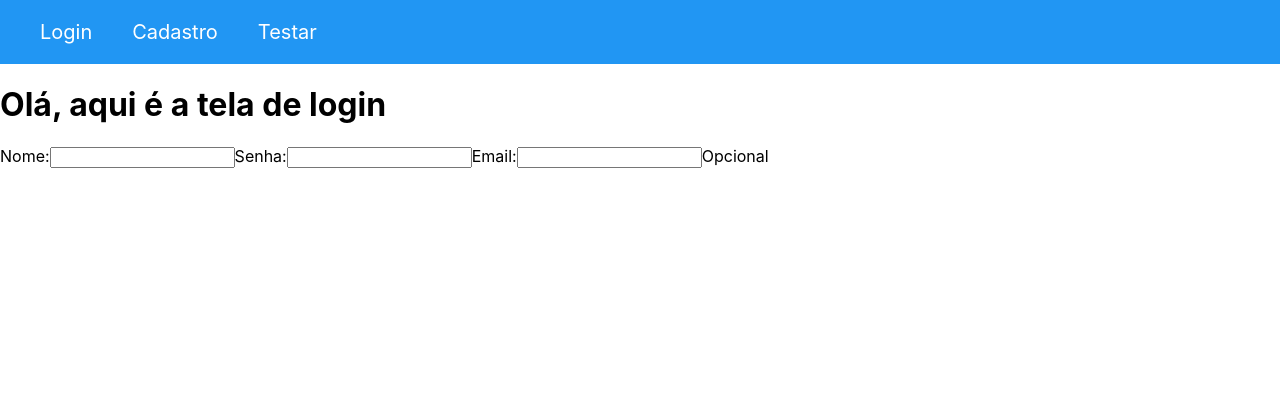
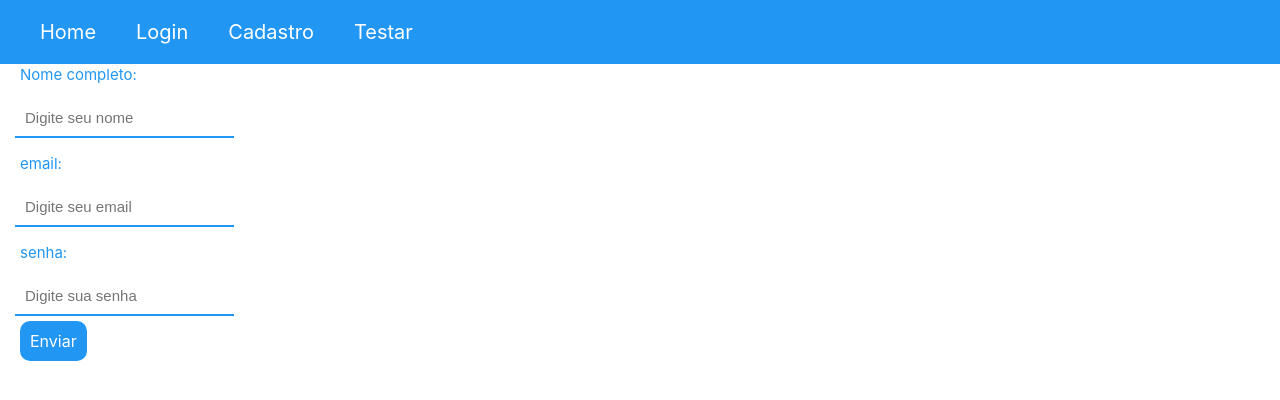
Before and after one commit to tainamiranda2/PubFiction-React, a React (Vite) app: page / in a window 1280 px wide. Shown: the top 400 px of the page. Built offline with nearby package versions, Linux system fonts and the light colour scheme.

Commit message:
Visual dos inputs

```diff
--- a/src/Nav/index.jsx
+++ b/src/Nav/index.jsx
@@ -6,6 +6,9 @@ export const Nav =()=>{
     <>
     <C.Container>
     <ul>
+    <li>
+    <a href="/">Home</a>
+    </li>
     <li>
     <a href="/">Login</a>
     </li>
--- /dev/null
+++ b/src/components/button/Button.jsx
@@ -0,0 +1,16 @@
+import React from 'react';
+import  * as C from  './styles';
+import {Link} from 'react-router-dom';
+
+function Button({to, text}) {
+    return (
+    <C.Container>
+      <Link to={to}>
+
+      {text}
+      </Link>
+      </C.Container>
+    )
+  }
+
+  export default Button;
--- /dev/null
+++ b/src/components/button/styles.js
@@ -0,0 +1,18 @@
+import styled from 'styled-components';
+
+export const Container = styled.div`
+/*Configurações do butão */
+
+*{
+
+    margin:20px;
+    padding: 10px;
+    border-radius: 10px;
+    background:#2196f3;
+    color:#fff;
+    text-decoration:  none;
+}
+*hover{
+
+}
+`;
--- a/src/components/input/styles.jsx
+++ b/src/components/input/styles.jsx
@@ -2,5 +2,27 @@ import styled from 'styled-components';
 
 export  const Container = styled.div`
 
+ *{
 
+ padding:20px;
+ font-size:15px;
+ margin:15px;
+
+ }
+ label{
+  margin:0px;
+  color:#2196f3;
+ }
+input{
+ border: 0px;
+  padding:10px;
+  border-bottom:2px solid #2196f3;
+}
+
+input:hover{
+
+  border-color:  #2196f3;
+
+
+}
   `;
--- a/src/pages/Cadastro/index.jsx
+++ b/src/pages/Cadastro/index.jsx
@@ -1,9 +1,40 @@
 import React from 'react';
+import Input from "../../components/input/Input";
+import Button from "../../components/button/Button";
 
 export const Cadastro=()=>{
   return (
     <>
     <h1>Olá, aqui é a tela de cadastro</h1>
+    <Input
+ type="text"
+name="name"
+text="Nome completo"
+  placeholder="Digite seu nome"
+/>
+<Input
+ type="email"
+name="name"
+text="Email"
+  placeholder="Digite seu email"
+/>
+
+<Input
+ type="password"
+name="name"
+text="Senha"
+  placeholder="Digite sua senha"
+/>
+
+<Input
+ type="password"
+name="name"
+text="Senha novamente"
+  placeholder="Confirme sua senha"
+/>
+
+<Button text="Enviar" to="/"/>
+
     </>
   )
 }
--- a/src/pages/Login/index.jsx
+++ b/src/pages/Login/index.jsx
@@ -1,19 +1,32 @@
 import React from 'react';
+import Input from "../../components/input/Input";
+import Button from "../../components/button/Button";
 
 export const Login=()=>{
   return (
     <>
-    <h1>Olá, aqui é a tela de login</h1>
-      <label>Nome:</label>
-      <input />
-     <label>Senha:</label>
 
-      <input />
-      <label>Email:</label>
+<Input
+ type="text"
+name="name"
+text="Nome completo"
+  placeholder="Digite seu nome"
+/>
+<Input
+ type="email"
+name="name"
+text="email"
+  placeholder="Digite seu email"
+/>
 
-      <input />
-<span>Opcional</span>
+<Input
+ type="password"
+name="name"
+text="senha"
+  placeholder="Digite sua senha"
+/>
+
+<Button text="Enviar" to="/"/>
     </>
   )
 }
-//export default Login;
--- a/src/pages/Painel/index.jsx
+++ b/src/pages/Painel/index.jsx
@@ -4,6 +4,11 @@ export const Painel=()=>{
   return (
     <>
     <h1>Olá, aqui é a area de teste ou painel</h1>
+     <div>Lógistica</div>
+     <div>Lógistica</div>
+     <div>Lógistica</div>
+     <div>Lógistica</div>
+     <div>Lógistica</div>
 
     </>
   )
--- a/vite.config.js
+++ b/vite.config.js
@@ -1,11 +1,11 @@
-import reactRefresh from '@vitejs/plugin-react-refresh'
+//import reactRefresh from '@vitejs/plugin-react-refresh'
 
 /**
  * https://vitejs.dev/config/
  * @type { import('vite').UserConfig }
  */
-export default {
-  plugins: [reactRefresh()],
+/*export default {
+
   server: {
     host: '0.0.0.0',
     hmr: {
@@ -13,3 +13,4 @@ export default {
     }
   }
 }
+ */
```
Also changed, not shown: src/components/input/input.jsx (+13 -7 lines), 1 other file (tests, documents, lock files or other folders).
